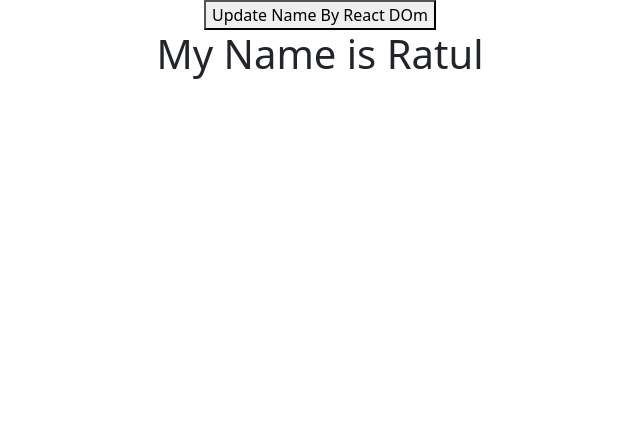
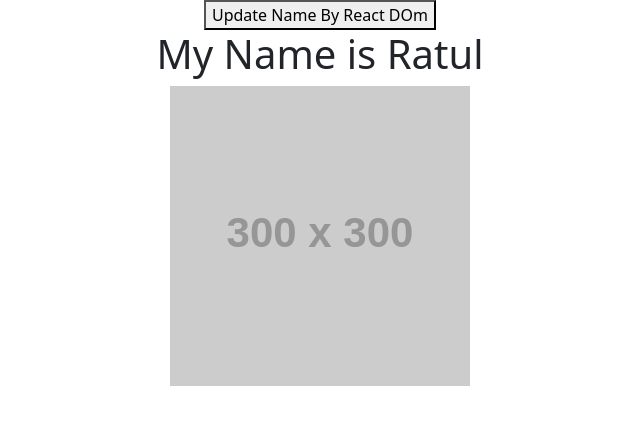
Before and after one commit to ratulshourov/reactwork, a React (Create React App) app: page / in a window 1280 px wide. Shown: the top 424 px of the page, without its empty margins (320-960 px from the left). Built offline with nearby package versions, Linux system fonts and the light colour scheme.

Commit message:
FindDomNode Work

```diff
--- a/src/components/Reactdomwork.js
+++ b/src/components/Reactdomwork.js
@@ -8,13 +8,17 @@ class Reactdomwork extends Component {
     var callback = function () {
       alert("Ok");
     }
+
     reactDom.render(element, container, callback);
+    var imgid=document.getElementById("imageid");
+    reactDom.findDOMNode(imgid).src="https://via.placeholder.com/150/0000FF/808080C/O https://placeholder.com/";
   }
   render() {
     return (
       <div>
         <button onClick={this.updatename}>Update Name By React DOm</button>
         <h1 id="name">My Name is Ratul</h1>
+        <img id="imageid" onClick={this.updatename} src="https://via.placeholder.com/300.png/09f/fffC/O https://placeholder.com/"></img>
       </div>
     );
   }
```
